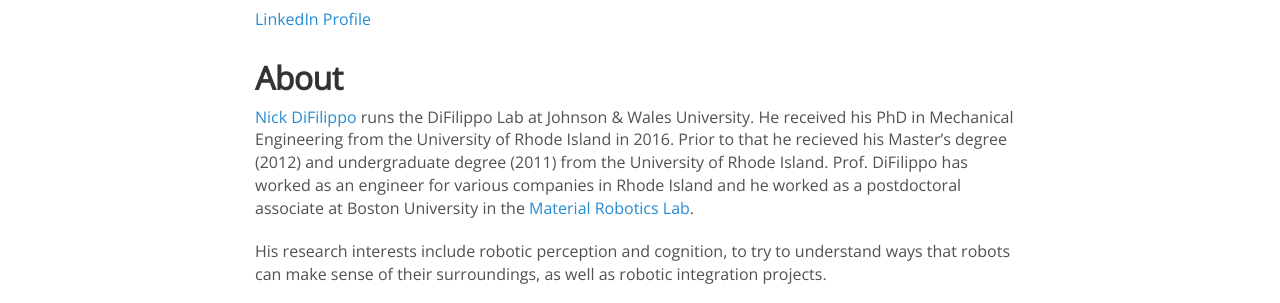
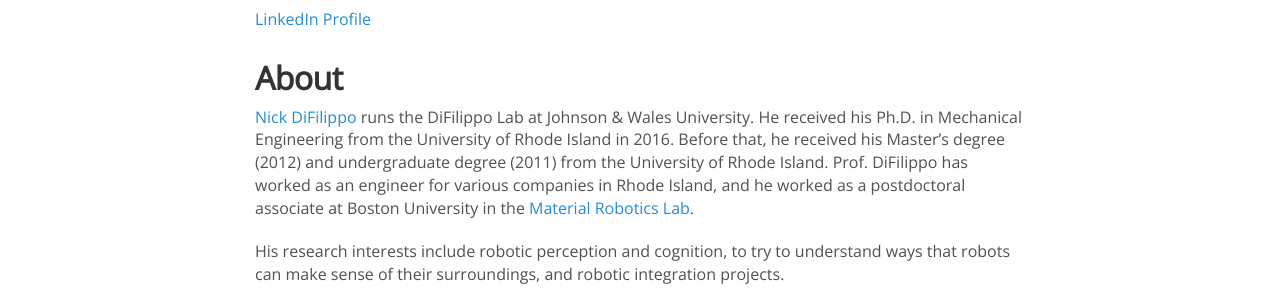
Before and after one commit to DiFilippoLab/DiFilippoLab.github.io, a Jekyll site: the page built from _people/nick_difilippo.md, in a window 1280 px wide and 1012 px high. Shown: the part 706-1009 px from the top of the window. Built offline with Jekyll 4.4.1, drawn with Linux system fonts in a browser that asks for light colours; nearby versions of some CDN libraries; comment, search, counter and statistics services are not loaded.

Commit message:
Update nick_difilippo.md

```diff
--- a/_people/nick_difilippo.md
+++ b/_people/nick_difilippo.md
@@ -18,6 +18,6 @@
 
 
 ## About
-[Nick DiFilippo](http://nicholasdifilippo.com/) runs the DiFilippo Lab at Johnson & Wales University. He received his PhD in Mechanical Engineering from the University of Rhode Island in 2016. Prior to that he recieved his Master's degree (2012) and undergraduate degree (2011) from the University of Rhode Island. Prof. DiFilippo has worked as an engineer for various companies in Rhode Island and he worked as a postdoctoral associate at Boston University in the [Material Robotics Lab](https://sites.bu.edu/mrl/).
+[Nick DiFilippo](http://nicholasdifilippo.com/) runs the DiFilippo Lab at Johnson & Wales University. He received his Ph.D. in Mechanical Engineering from the University of Rhode Island in 2016. Before that, he received his Master's degree (2012) and undergraduate degree (2011) from the University of Rhode Island. Prof. DiFilippo has worked as an engineer for various companies in Rhode Island, and he worked as a postdoctoral associate at Boston University in the [Material Robotics Lab](https://sites.bu.edu/mrl/).
 
-His research interests include robotic perception and cognition, to try to understand ways that robots can make sense of their surroundings, as well as robotic integration projects.
+His research interests include robotic perception and cognition, to try to understand ways that robots can make sense of their surroundings, and robotic integration projects.
```
